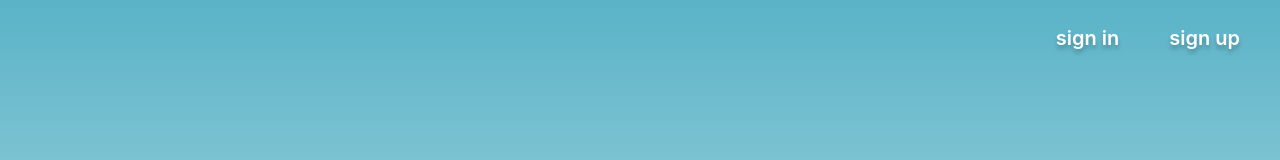
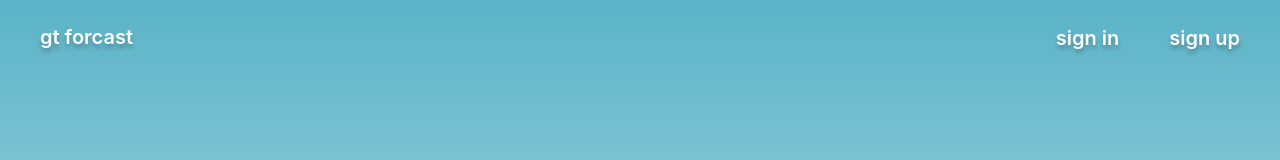
Before and after one commit to GTWeatherForcast/weather-client, a React (Create React App) app: page / in a window 1280 px wide. Shown: the top 160 px of the page. Built offline with nearby package versions, Linux system fonts and the light colour scheme; the HTML template or start-up script is replaced by a standard one.

Commit message:
add gtforcast title

```diff
--- a/src/components/landing/Landing.css
+++ b/src/components/landing/Landing.css
@@ -48,6 +48,7 @@ nav li {
 #welcome {
     font-weight: 600;
     font-size: 42px;
+    user-select: none;
 }
 
 #rectangle {
@@ -84,3 +85,10 @@ nav li {
     height: 7px;
     flex-shrink: 0;
 }
+
+#gt-title {
+    position: fixed;
+    left: 0px;
+    top: 5px;
+    margin-left: 40px;
+}
--- a/src/components/landing/Landing.js
+++ b/src/components/landing/Landing.js
@@ -21,6 +21,10 @@ function LandingPage() {
         </ul>
       </nav>
 
+      <div id = "gt-title" class="textstyle">
+          <p>gt forcast</p>
+      </div>
+
       {/* <a id="textstyle" href="#">
         gt forecast`
 
```
